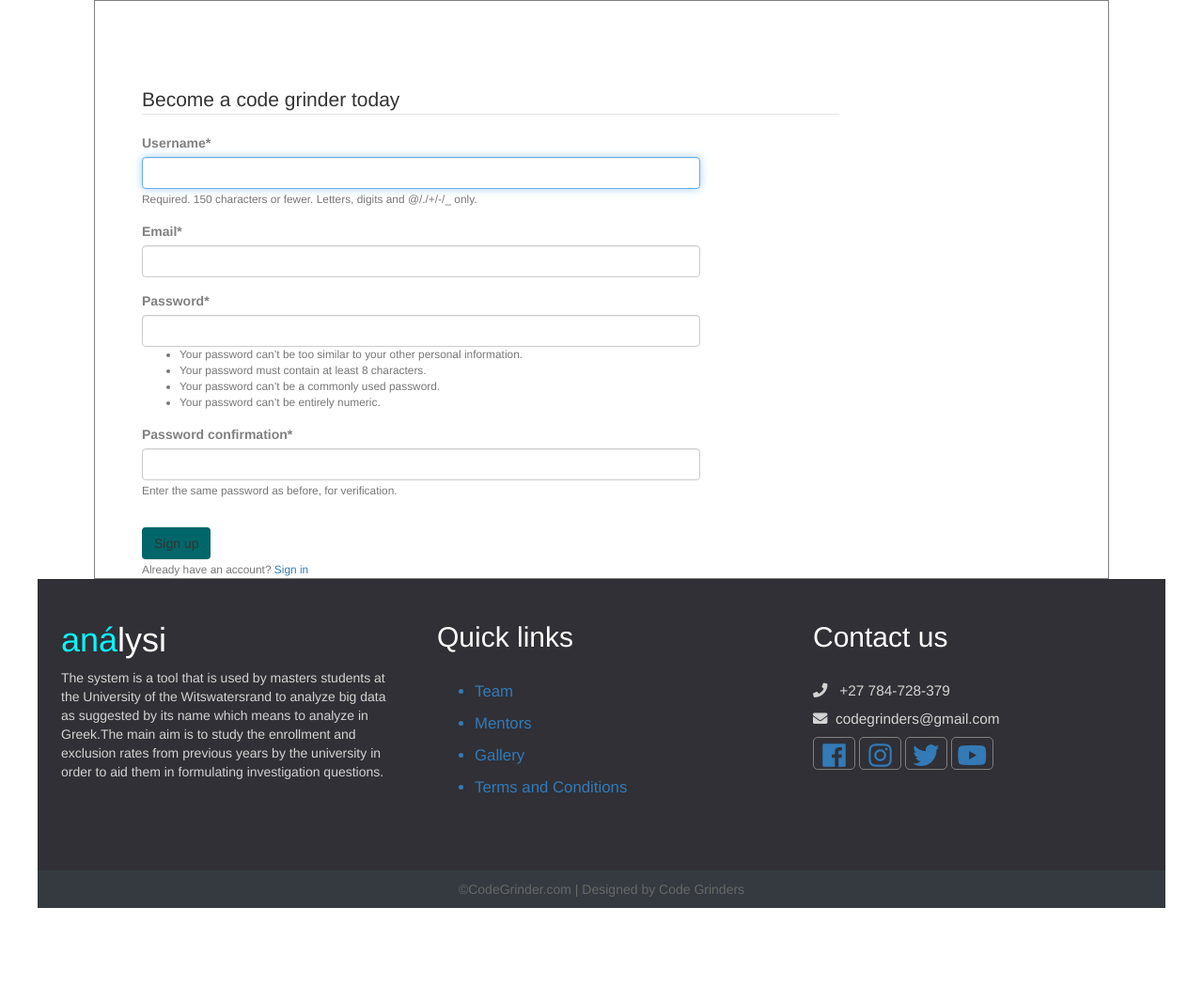
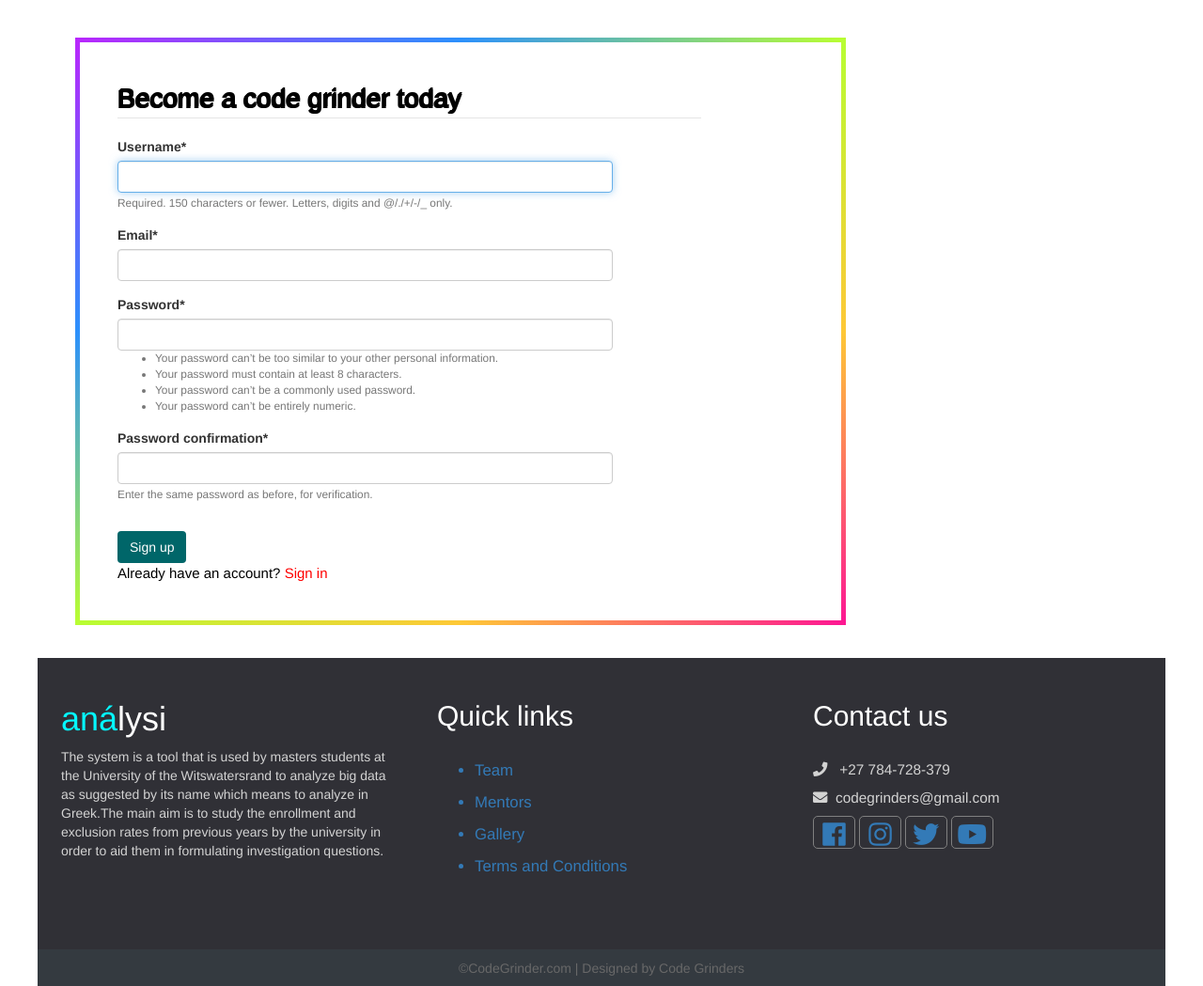
Before and after one commit to rinae-hub/Software-Design-Project-Code-Grinders, a Django app: page /register/ in a window 1280 px wide. Shown: the part 120-1169 px from the top of the page at 94% size. Run offline with Django 3.2, Linux system fonts and the light colour scheme; some libraries are stand-ins or nearby versions.

Commit message:
update login and register design

```diff
--- a/static/css/home.css
+++ b/static/css/home.css
@@ -8,7 +8,7 @@ section{
     height:550px;
 }
 .welcome{
-     background-color: rgba(0,0,0, 0.5);
+    background-color: rgba(0,0,0, 0.5);
     width:100%;
     align:center;
     height:400px;
--- a/static/css/register.css
+++ b/static/css/register.css
@@ -3,23 +3,37 @@ body{
     padding:0;
 }
 
-.section{
-    padding:800px;
-    height:600px;
+section{
+    padding:40px;
+    height:700px;
+    width:900px;
+}
+.form-group{
+     width:85%;
 }
 .wrapper{
-     border:1px solid #808080;
-     height:auto;
-     margin:auto;
-     width:90%;
-     background-color: rgba(255, 255, 255, 0.7);
+    height:auto;
+    margin:auto;
+    background-color: rgba(255, 255, 255, 0.7);
+    border: 5px solid transparent;
+    border-image: linear-gradient(to bottom right, #b827fc 0%, #2c90fc 25%, #b8fd33 50%, #fec837 75%, #fd1892 100%);
+    border-image-slice: 1;
+
 }
 .content-section{
-   margin-top: 90px;
-   margin-left:50px;
-   margin-right:100px;
+ padding:40px;
 }
-.form-group{
-     width:80%;
-     color:#808080;
+.border-bottom{
+text-shadow:-1px 1px 0 #000,
+                1px 1px 0 #000,
+                1px -1px 0 #000;
+               -1px -1px 0 #000;
+   color:#0000000;
+font-family:Arial;
+font-size:2em;
 }
+.form-group1 btn{
+    border: 5px solid transparent;
+    border-image: linear-gradient(to bottom right, #b827fc 0%, #2c90fc 25%, #b8fd33 50%, #fec837 75%, #fd1892 100%);
+    border-image-slice: 1;
+}
--- a/static/css/style.css
+++ b/static/css/style.css
@@ -22,12 +22,7 @@ header{
     width:100%;
     top:0px;
 }
-.wrapper{
-     width:auto;
-     height:auto;
-     margin:auto;
-     width:90%;
-}
+
 .logo {
     width:75px;
     float:left;
--- a/templates/register.html
+++ b/templates/register.html
@@ -28,20 +28,24 @@ Register
              {%endfor%}
 
         {%endif%}
+
         <div class="content-section">
-    <form method="POST">
+            <form method="POST" >
                 {%csrf_token%}
                 <fieldset class="form-group">
-            <legend class="border-bottom mb-4">Become a code grinder today</legend>
+                    <legend class="border-bottom mb-4" style="color:black;">Become a code grinder today</legend>
                     {{form|crispy}}
                 </fieldset>
+
                 <div class="form-group1">
-            <button class="btn" type="submit">Sign up</button>
+                    <button class="btn" type="submit" style="color:white; ">Sign up</button>
                 </div>
+
             </form>
+
             <div class="border-top pt-3">
-            <small class="text-muted">
-                Already have an account? <a class="ml-2" href="{% url 'login' %}">Sign in</a>
+                <small class="text-muted" style="color:black; font-size:15px;">
+                    Already have an account? <a class="ml-2" href="{% url 'login' %}" style="color:red;">Sign in</a>
                 </small>
             </div>
         </div>
--- a/web/urls.py
+++ b/web/urls.py
@@ -5,10 +5,9 @@ from django.contrib import messages
 from .import views
 
 urlpatterns = [
-
     path('login/', auth_views.LoginView.as_view(template_name='login.html'), name='login'),
     path('abc/logout/', auth_views.LogoutView.as_view(template_name='logout.html'), name='logout'),
     path('abc/', views.abc, name='abc'),
     path('',views.home_view, name='home'),
-    path('register/', views.register_view, name='register'),
+    path('register/', views.register_view, name='register')
 ]
```
Lines whose indentation alone changed are shown as unchanged.
